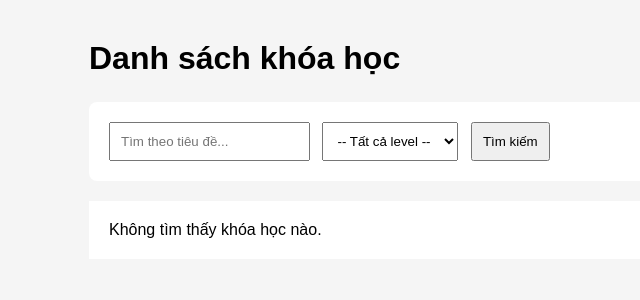
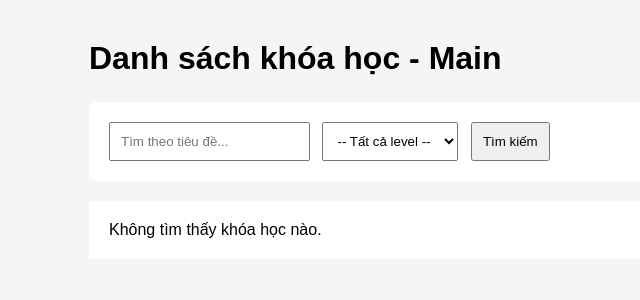
Before and after one commit to Hcheee/lms, a PHP site: page / in a window 1280 px wide. Shown: the top 300 px of the page, without its empty margins (1-641 px from the left). Run offline with PHP 8.4, Linux system fonts and the light colour scheme; data that the repository does not hold is empty; a stand-in replaces the project's code that opens the database connection.

Commit message:
fix: cap nhat tieu de tren main

```diff
--- a/index.php
+++ b/index.php
@@ -115,7 +115,7 @@ function e($value): string
     </div>
 <?php endif; ?>
 
-<h1>Danh sách khóa học</h1>
+<h1>Danh sách khóa học - Main</h1>
 
 <div class="search-box">
 
```
